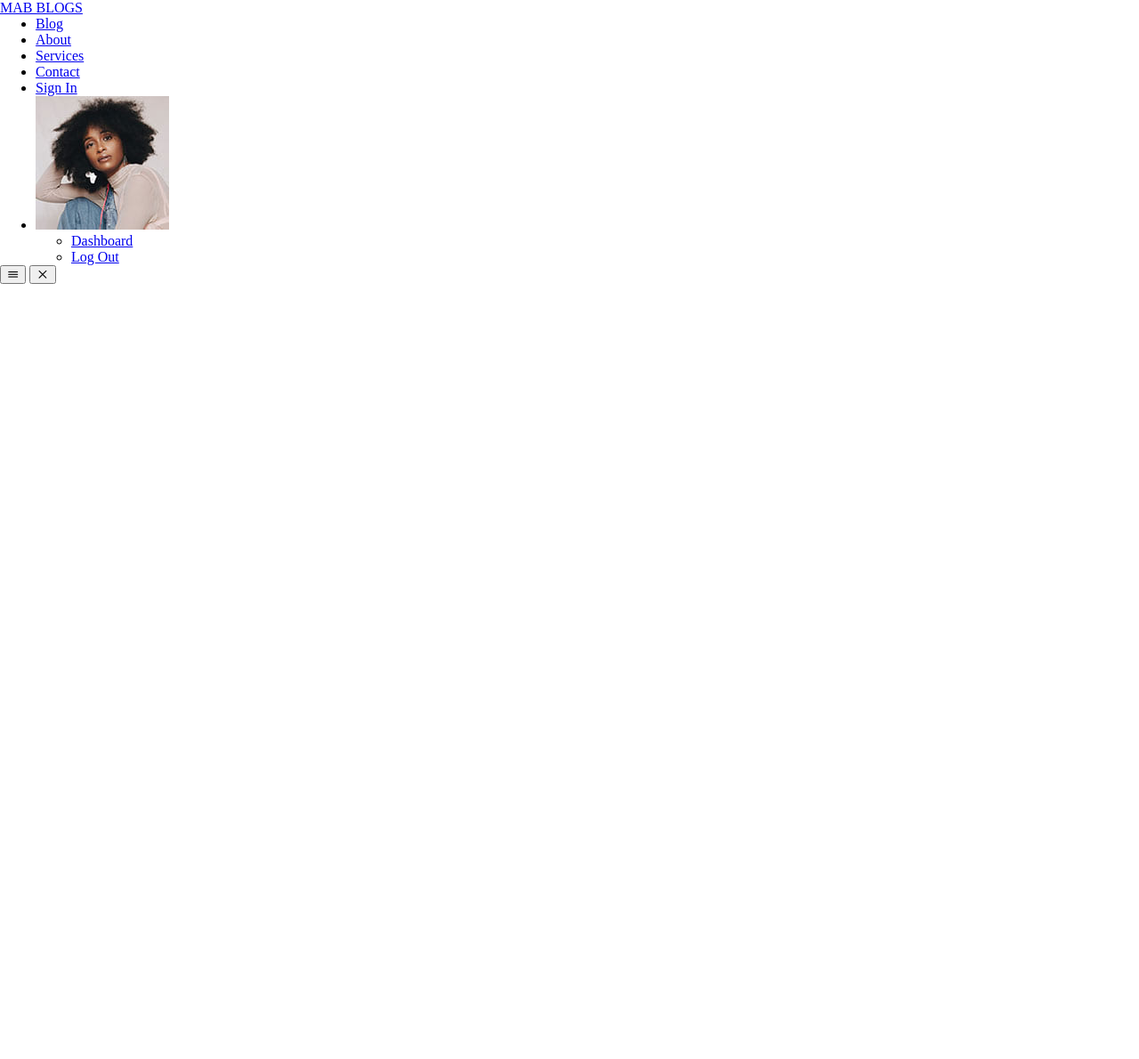
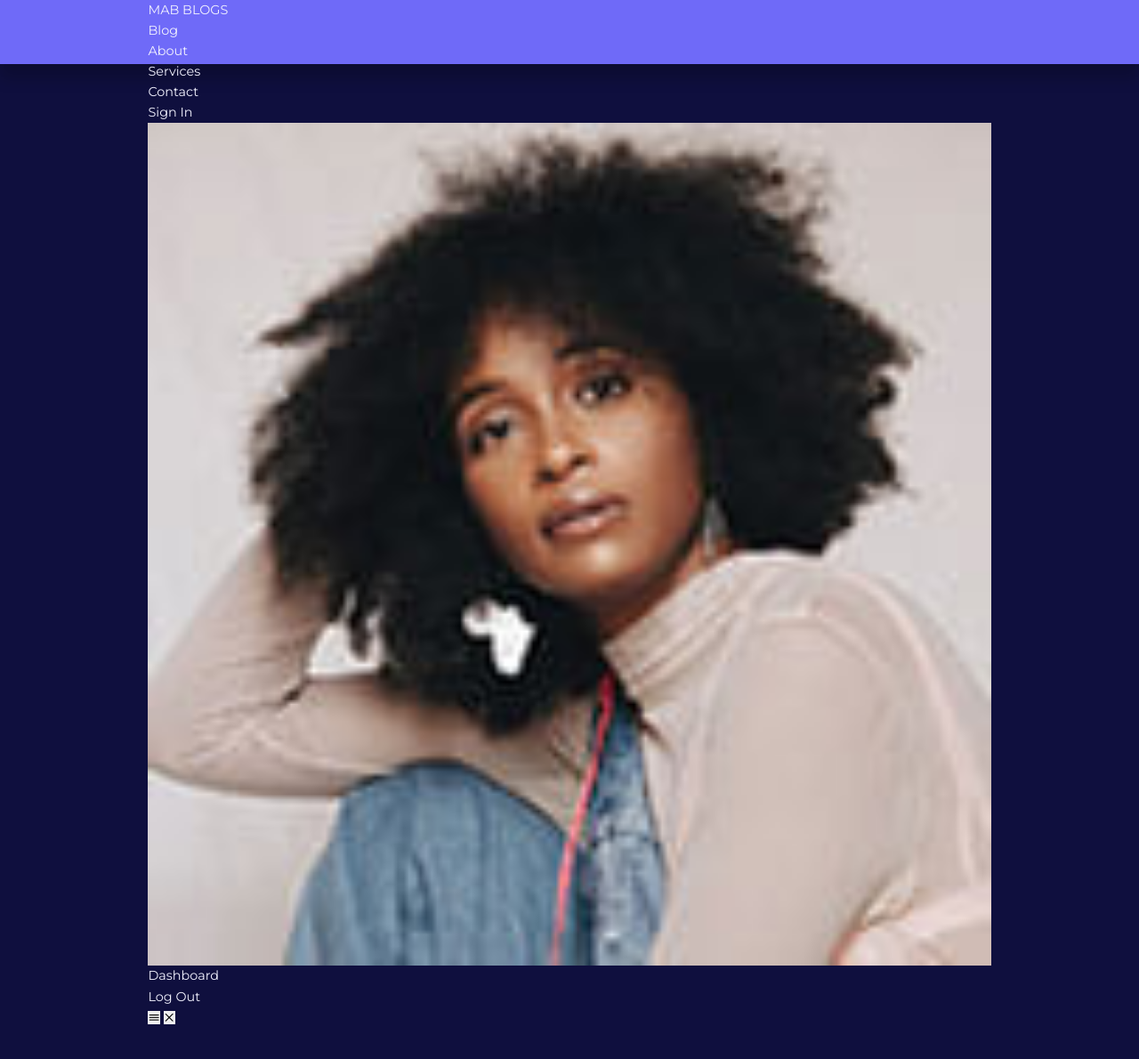
Before and after one commit to AbdullahButt2611/MAB_Blogs_PHP, a PHP site: page / in a window 1280 px wide. Shown: the top 1190 px of the page at 89% size. Run offline with PHP 8.4, Linux system fonts and the light colour scheme.

Commit message:
General Classes Added
The general classes for styling has been added. Also the font has been imported "Montserrat". Now started working on the nav bar.

```diff
--- a/style.css
+++ b/style.css
@@ -1,3 +1,5 @@
+@import url('https://fonts.googleapis.com/css2?family=Montserrat:wght@100;200;300;400;500;600;700;800;900&display=swap');
+
 :root {--color-primary: #6f6af8;
     --color-primary-light: hsl(242, 91%, 69%, 18%);
     --color-primary-variant: #5854c7;
@@ -29,5 +31,81 @@
 /* ============================     GENERAL CLASSES     ============================= */
 *{
     margin: 0;
+    padding: 0;
+    outline: 0;
+    border: 0;
+    appearance: 0;
+    list-style: none;
+    text-decoration: none;
+    box-sizing: border-box;
+}
 
+body{
+    font-family: 'Montserrat', sans-serif;
+    line-height: 1.6;
+    color: var(--color-gray-900);
+    overflow-x: hidden;
+    background: var(--color-bg);
+    font-size: 0.9rem;
 }
+
+
+.container{
+    width: var(--container-width-lg);
+    max-width: 1800px;
+    margin-inline: auto;
+}
+
+section{
+    margin-top: 3rem;
+    width: 100vw;
+}
+
+h1, h2, h3, h4, h5{
+    color: var(--color-white);
+    line-height: 1.3;
+}
+
+h1{
+    font-size: 3rem;
+    margin: 1rem 0;
+}
+
+h2{
+    font-size: 1.7rem;
+    margin: 1rem 0;
+}
+
+h3{
+    font-size: 1.1rem;
+    margin: 0.8rem 0 0.5rem;
+}
+
+h4{
+    font-size: 1rem;
+}
+
+a{
+    color: var(--color-white);
+    transition: var(--transition);
+}
+
+img{
+    display: block;
+    width: 100%;
+    object-fit: cover;
+}
+
+
+
+
+/* ============================     NAV     ============================= */
+nav{
+    background: var(--color-primary);
+    width: 100vw;
+    height: 4.5rem;
+    position: fixed;
+    top: 0;
+    z-index: 10;
+    box-shadow: 0 1rem 1rem rgba(0, 0, 0, 0.2);
+}
```
